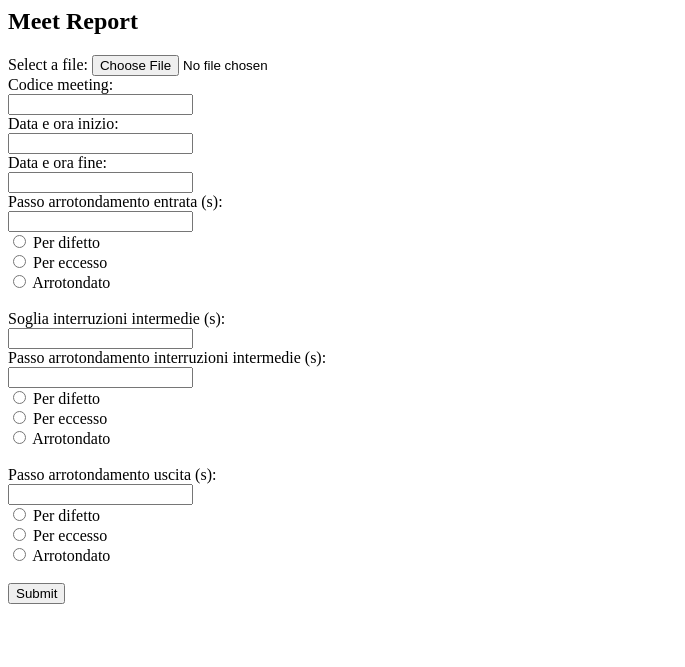
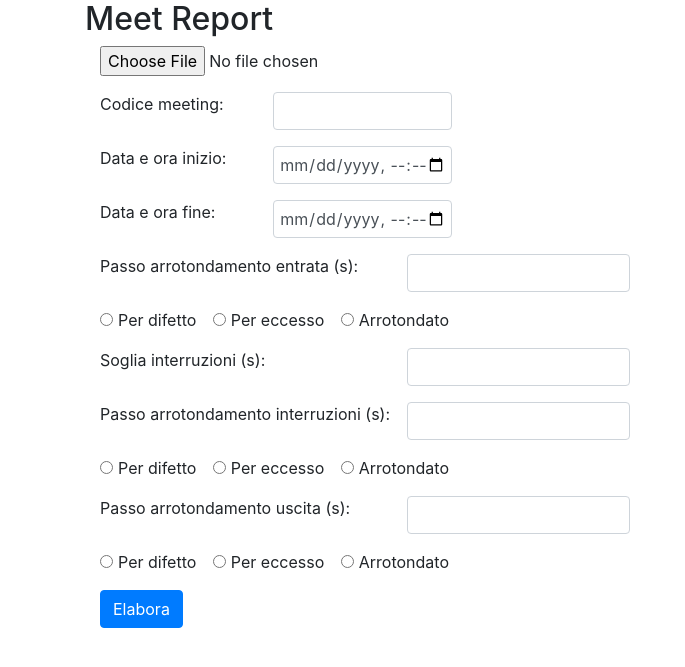
Before and after one commit to mfortini/oreMeet, a FastAPI app: page / in a window 1280 px wide. Shown: the top 667 px of the page, without its empty margins (0-685 px from the left). Run offline with FastAPI, Linux system fonts and the light colour scheme; some libraries are stand-ins or nearby versions.

Commit message:
inputform layout

```diff
--- a/app/templates/inputForm.html
+++ b/app/templates/inputForm.html
@@ -1,52 +1,133 @@
-<html>
-    <h2>Meet Report</h2>
+<!doctype html>
+<html lang="it">
+    <head>
+        <!-- Required meta tags -->
+        <meta charset="utf-8">
+        <meta name="viewport" content="width=device-width, initial-scale=1, shrink-to-fit=no">
 
-    <form action="/meetReport/" method="POST" enctype="multipart/form-data">
-         <label for="file">Select a file:</label>
-         <input type="file" id="file" name="file"><br>
-        <label for="meetingCode">Codice meeting:</label><br>
-        <input type="text" id="meetingCode" name="meetingCode" />
-        <br>
-        <label for="startTime">Data e ora inizio:</label><br>
-        <input type="text" id="startTime" name="startTime"/>
-        <br>
-        <label for="endTime">Data e ora fine:</label><br>
-        <input type="text" id="endTime" name="endTime" />
-        <br>
-        <label for="startStep">Passo arrotondamento entrata (s):</label><br>
-        <input type="text" id="startStep" name="startStep" />
-        <br>
-         <input type="radio" id="down" name="startRoundDir" value="down">
-         <label for="down">Per difetto</label><br>
-         <input type="radio" id="up" name="startRoundDir" value="up">
-         <label for="up">Per eccesso</label><br>
-         <input type="radio" id="round" name="startRoundDir" value="round">
-         <label for="round">Arrotondato</label><br>
-        <br>
-        <label for="midThr">Soglia interruzioni intermedie (s):</label><br>
-        <input type="text" id="midThr" name="midThr" />
-        <br>
-        <label for="midStep">Passo arrotondamento interruzioni intermedie (s):</label><br>
-        <input type="text" id="midStep" name="midStep" />
-        <br>
-         <input type="radio" id="down" name="midRoundDir" value="down">
-         <label for="down">Per difetto</label><br>
-         <input type="radio" id="up" name="midRoundDir" value="up">
-         <label for="up">Per eccesso</label><br>
-         <input type="radio" id="round" name="midRoundDir" value="round">
-         <label for="round">Arrotondato</label><br>
-        <br>
-        <label for="endStep">Passo arrotondamento uscita (s):</label><br>
-        <input type="text" id="endStep" name="endStep" />
-        <br>
-         <input type="radio" id="down" name="endRoundDir" value="down">
-         <label for="down">Per difetto</label><br>
-         <input type="radio" id="up" name="endRoundDir" value="up">
-         <label for="up">Per eccesso</label><br>
-         <input type="radio" id="round" name="endRoundDir" value="round">
-         <label for="round">Arrotondato</label><br>
-        <br>
-        <input type="submit"></input>
-    </form>
+        <!-- Bootstrap CSS -->
+        <link rel="stylesheet" href="https://stackpath.bootstrapcdn.com/bootstrap/4.5.0/css/bootstrap.min.css" integrity="sha384-9aIt2nRpC12Uk9gS9baDl411NQApFmC26EwAOH8WgZl5MYYxFfc+NcPb1dKGj7Sk" crossorigin="anonymous">
 
-</html
+        <title>Meet Report</title>
+    </head>
+    <body>
+
+        <div class="container">
+            <div class="row">
+                <div class="col-12">
+                    <h2>Meet Report</h2>
+                        <form  class="col-md-6" action="/meetReport/" method="POST" enctype="multipart/form-data">
+                            <div class="form-group">
+                                <div class="form-row">
+                                    <input type="file" class="form-control-file col-6" id="file" name="file">
+                                </div>
+                            </div>
+                            <div class="form-group">
+                                <div class="form-row">
+                                    <label for="meetingCode" class="col-4">Codice meeting:</label>
+                                    <input type="text" id="meetingCode" class="form-control col-4" name="meetingCode" />
+                                </div>
+                            </div>
+                            <div class="form-group">
+                                <div class="form-row">
+                                    <label for="startTime" class="col-4">Data e ora inizio:</label>
+                                    <input type="datetime-local" id="startTime"  class="form-control col-4" name="startTime"/>
+                                </div>
+                            </div>
+                            <div class="form-group">
+                                <div class="form-row">
+                                    <label for="endTime" class="col-4">Data e ora fine:</label>
+                                    <input type="datetime-local" id="endTime"  class="form-control col-4" name="endTime" />
+                                </div>
+                            </div>
+
+                            <div class="form-group">
+                                <div class="form-group">
+                                    <div class="form-row">
+                                        <label for="startStep" class="col-7">Passo arrotondamento entrata (s):</label>
+                                        <input type="text" id="startStep"  class="form-control col-5" name="startStep" />
+                                    </div>
+                                </div>
+                                <div class="form-check-inline">
+                                    <label class="form-check-label">
+                                        <input type="radio" id="down" name="startRoundDir" class="form-check-input" value="down">Per difetto
+                                    </label>
+                                </div>
+                                <div class="form-check-inline">
+                                    <label class="form-check-label">
+                                        <input type="radio" id="up" name="startRoundDir" class="form-check-input" value="up">Per eccesso
+                                    </label>
+                                </div>
+                                <div class="form-check-inline">
+                                    <label class="form-check-label">
+                                        <input type="radio" id="round" name="startRoundDir" class="form-check-input" value="round">Arrotondato
+                                    </label>
+                                </div>
+                            </div>
+
+                            <div class="form-group">
+                                <div class="form-group">
+                                    <div class="form-row">
+                                        <label for="midThr" class="col-7">Soglia interruzioni (s):</label>
+                                        <input type="text" id="midThr"  class="form-control col-5" name="midThr" />
+                                    </div>
+                                </div>
+                                <div class="form-group">
+                                    <div class="form-row">
+                                        <label for="midStep" class="col-7">Passo arrotondamento interruzioni (s):</label>
+                                        <input type="text" id="midStep"  class="form-control col-5" name="midStep" />
+                                    </div>
+                                </div>
+                                <div class="form-check-inline">
+                                    <label class="form-check-label">
+                                        <input type="radio" id="down" name="midRoundDir" class="form-check-input" value="down">Per difetto
+                                    </label>
+                                </div>
+                                <div class="form-check-inline">
+                                    <label class="form-check-label">
+                                        <input type="radio" id="up" name="midRoundDir" class="form-check-input" value="up">Per eccesso
+                                    </label>
+                                </div>
+                                <div class="form-check-inline">
+                                    <label class="form-check-label">
+                                        <input type="radio" id="round" name="midRoundDir" class="form-check-input" value="round">Arrotondato
+                                    </label>
+                                </div>
+                            </div>
+                            <div class="form-group">
+                                <div class="form-group">
+                                    <div class="form-row">
+                                        <label for="endStep" class="col-7">Passo arrotondamento uscita (s):</label>
+                                        <input type="text" id="midStep"  class="form-control col-5" name="endStep" />
+                                    </div>
+                                </div>
+                                <div class="form-check-inline">
+                                    <label class="form-check-label">
+                                        <input type="radio" id="down" name="endRoundDir" class="form-check-input" value="down">Per difetto
+                                    </label>
+                                </div>
+                                <div class="form-check-inline">
+                                    <label class="form-check-label">
+                                        <input type="radio" id="up" name="endRoundDir" class="form-check-input" value="up">Per eccesso
+                                    </label>
+                                </div>
+                                <div class="form-check-inline">
+                                    <label class="form-check-label">
+                                        <input type="radio" id="round" name="endRoundDir" class="form-check-input" value="round">Arrotondato
+                                    </label>
+                                </div>
+                            </div>
+                            <button type="submit" class="btn btn-primary">Elabora</button>
+                        </form>
+                    </div>
+
+                </div>
+        </div>
+
+    <!-- Optional JavaScript -->
+    <!-- jQuery first, then Popper.js, then Bootstrap JS -->
+    <script src="https://code.jquery.com/jquery-3.5.1.slim.min.js" integrity="sha384-DfXdz2htPH0lsSSs5nCTpuj/zy4C+OGpamoFVy38MVBnE+IbbVYUew+OrCXaRkfj" crossorigin="anonymous"></script>
+    <script src="https://cdn.jsdelivr.net/npm/popper.js@1.16.0/dist/umd/popper.min.js" integrity="sha384-Q6E9RHvbIyZFJoft+2mJbHaEWldlvI9IOYy5n3zV9zzTtmI3UksdQRVvoxMfooAo" crossorigin="anonymous"></script>
+    <script src="https://stackpath.bootstrapcdn.com/bootstrap/4.5.0/js/bootstrap.min.js" integrity="sha384-OgVRvuATP1z7JjHLkuOU7Xw704+h835Lr+6QL9UvYjZE3Ipu6Tp75j7Bh/kR0JKI" crossorigin="anonymous"></script>
+  </body>
+</html>
```
